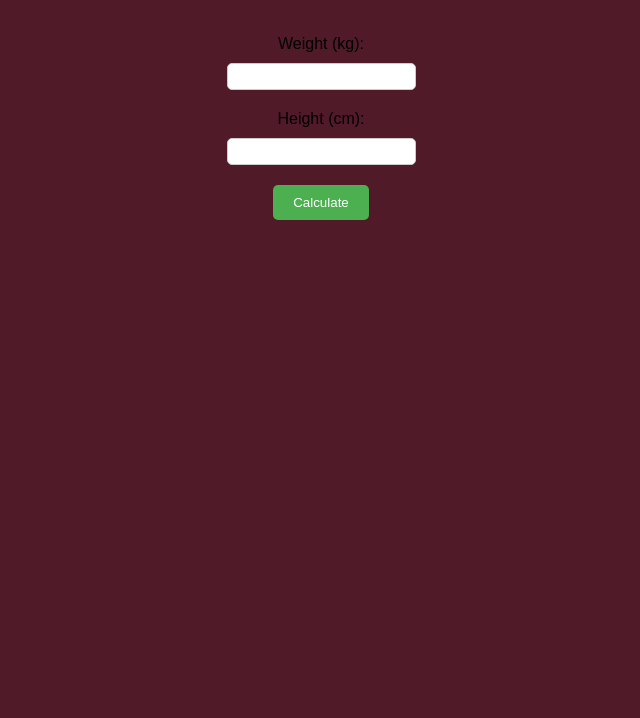
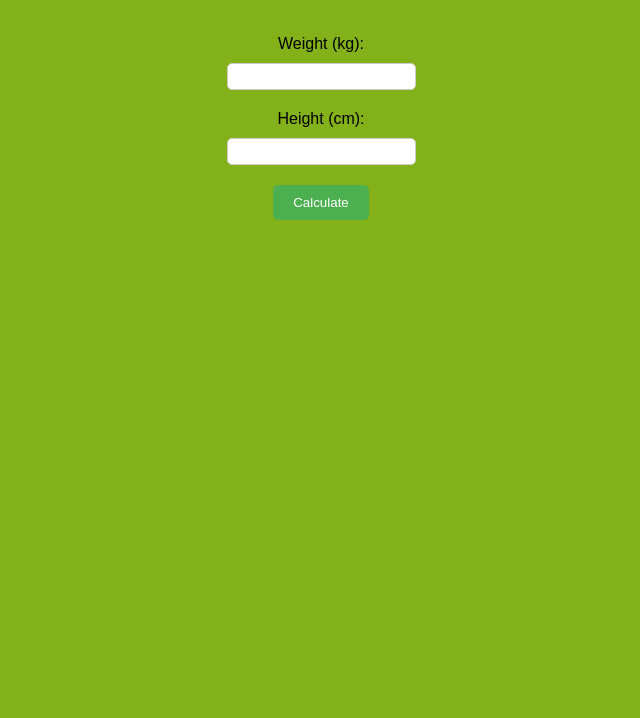
Before and after one commit to MRAman126/bmi-calculator, a plain HTML site: page index.html in a window 1280 px wide. Shown: the part 82-800 px from the top of the page, without its empty margins (319-959 px from the left). Drawn offline with Linux system fonts and the light colour scheme.

Commit message:
updated color bg

```diff
--- a/index.css
+++ b/index.css
@@ -1,5 +1,5 @@
 body{
-    background-color: rgb(80, 26, 41);
+    background-color: rgb(131, 177, 25);
 }
 body {
     font-family: sans-serif;
```
